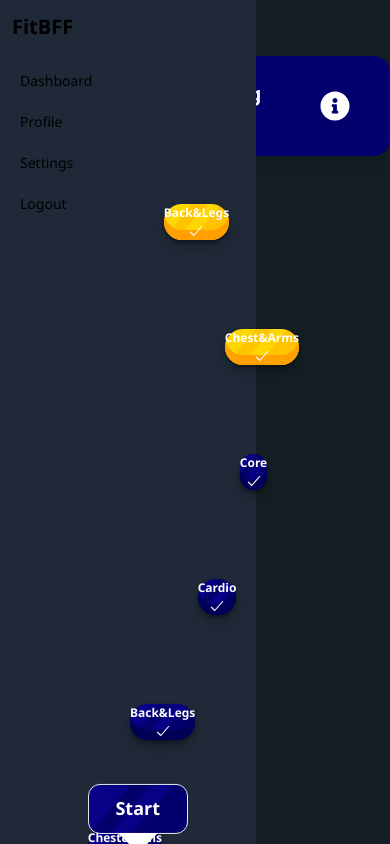
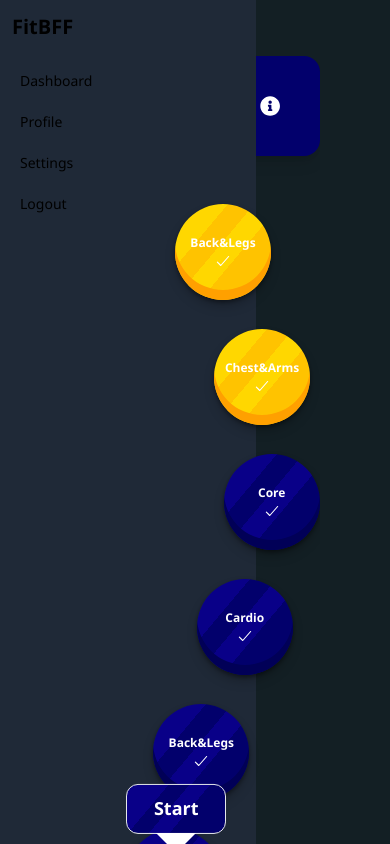
Before and after one commit to YuvalShvartsman/FitBFF-client, a React (Vite) app: page / in a window 390 px wide. Shown: the top 844 px of the page. Built offline with nearby package versions, Linux system fonts and the light colour scheme; what tailwindcss-motion would draw is missing.

Commit message:
Refactor HomepageStepper and Step components for improved responsiveness and styling

```diff
--- a/src/components/Homepage/HomepageStepper/HomepageStepper.tsx
+++ b/src/components/Homepage/HomepageStepper/HomepageStepper.tsx
@@ -11,7 +11,7 @@ function HomepageStepper() {
   const currentSessionId = findCurrentSession(steps);
 
   return (
-    <div className="self-center flex flex-col items-center w-[650px] overflow-y-auto">
+    <div className="self-center flex flex-col items-center min-w-[250px] w-[30%] overflow-y-auto">
       {steps.map((week, weekIndex) => (
         <React.Fragment key={`week-${weekIndex}`}>
           <WeekHeader week={week} />
--- a/src/components/Homepage/HomepageStepper/Step/Step.tsx
+++ b/src/components/Homepage/HomepageStepper/Step/Step.tsx
@@ -35,16 +35,18 @@ function Step({
         key={session.id}
         className={
           !session.isGolden
-            ? `absolute flex items-center justify-center h-[${stepSize}px] w-[${stepSize}px] rounded-full blue-step-gradient blue-step-shadow-custom
+            ? `absolute flex items-center justify-center rounded-full blue-step-gradient blue-step-shadow-custom
             transition-transform ease-out duration-300 text-xs font-bold text-light
             hover:translate-y-1 hover:blue-step-shadow-custom-hover active:motion-scale-in-90 active:motion-duration-150
             `
-            : `absolute flex items-center justify-center h-[${stepSize}px] w-[${stepSize}px] rounded-full gold-step-gradient gold-step-shadow-custom
+            : `absolute flex items-center justify-center rounded-full gold-step-gradient gold-step-shadow-custom
             transition-transform ease-out duration-300 text-xs font-bold text-light
             hover:translate-y-1 hover:gold-step-shadow-custom-hover active:motion-scale-in-90 active:motion-duration-150
             `
         }
         style={{
+          height: `${stepSize}px`,
+          width: `${stepSize}px`,
           top: calcStepPosition("top", sessionNum, amountOfSteps),
           left: calcStepPosition("left", sessionNum, amountOfSteps),
         }}
```
